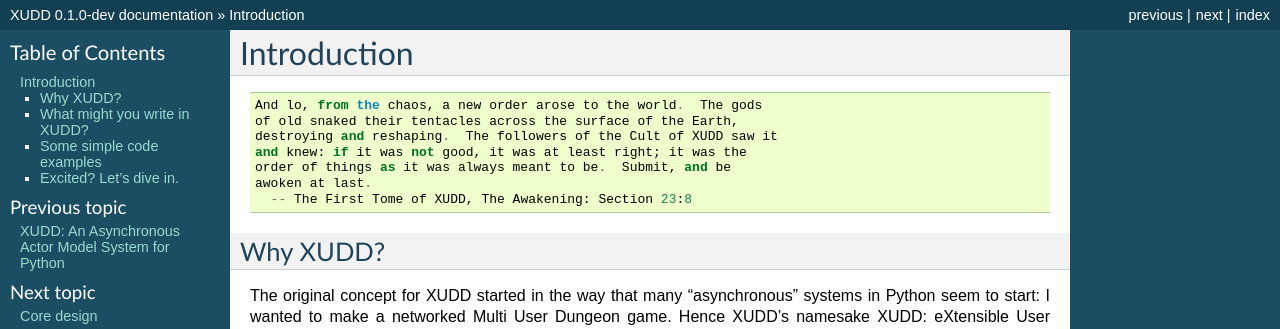
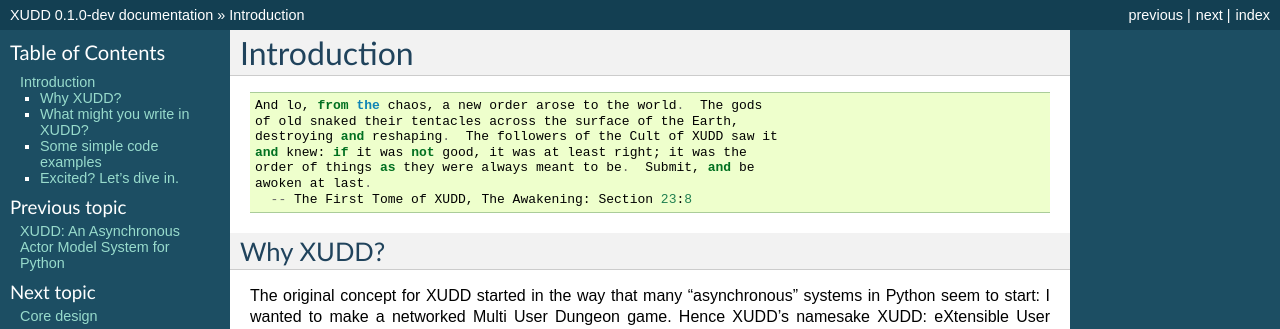
Before and after one commit to xudd/xudd, a Sphinx documentation site: the page built from docs/source/intro.rst, in a window 1280 px wide. Shown: the top 329 px of the page. Built offline with Sphinx 7.4.7, drawn with Linux system fonts in a browser that asks for light colours.

Commit message:
as it -> as they

```diff
--- a/docs/source/intro.rst
+++ b/docs/source/intro.rst
@@ -8,7 +8,7 @@ Introduction
    of old snaked their tentacles across the surface of the Earth,
    destroying and reshaping.  The followers of the Cult of XUDD saw it
    and knew: if it was not good, it was at least right; it was the
-   order of things as it was always meant to be.  Submit, and be
+   order of things as they were always meant to be.  Submit, and be
    awoken at last.
      -- The First Tome of XUDD, The Awakening: Section 23:8
 
```
